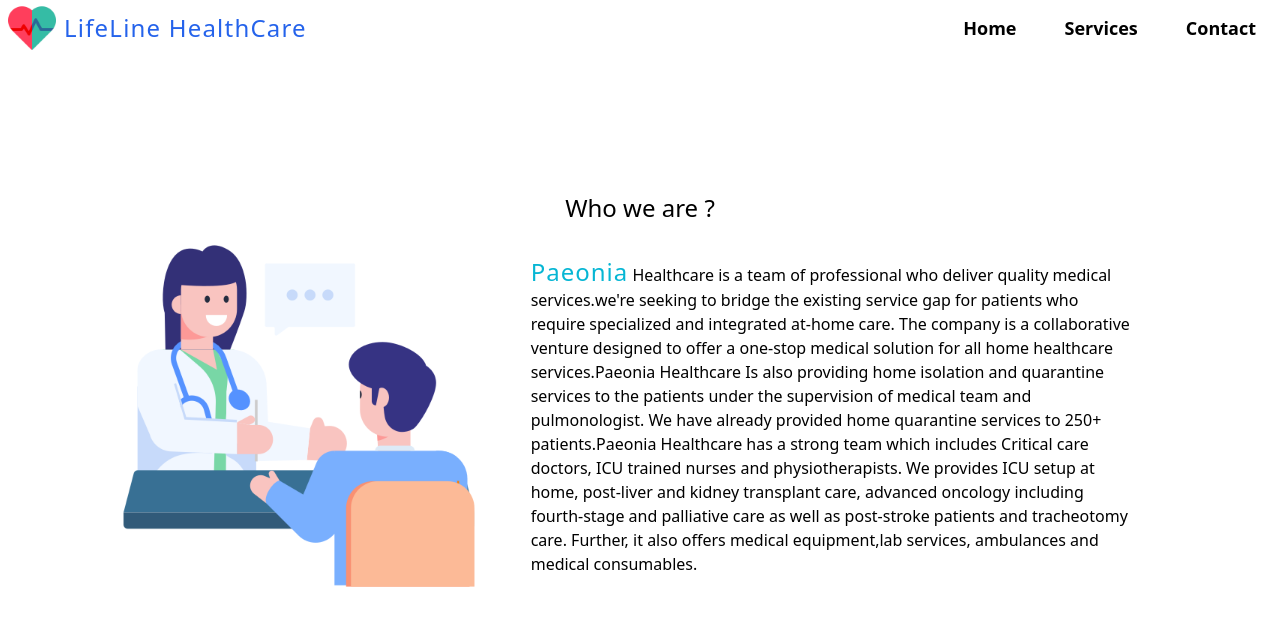
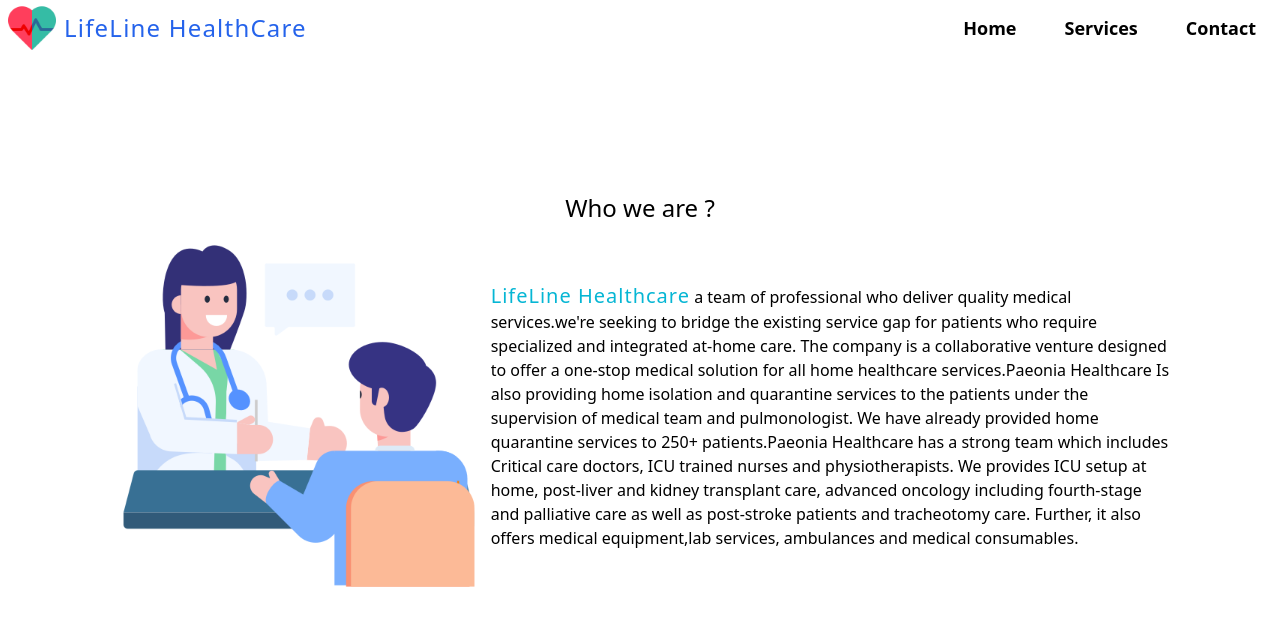
Before and after one commit to RAWS1N/lifeline-healthcare, a React (Create React App) app: page / in a window 1280 px wide. Shown: the top 626 px of the page. Built offline with nearby package versions, Linux system fonts and the light colour scheme.

Commit message:
ui fixed

```diff
--- a/src/Components/Main.jsx
+++ b/src/Components/Main.jsx
@@ -4,7 +4,7 @@
 function Main() {
   return (
     <div>
-      <div className="h-screen  flex-col my-8 md:my-24 w-screen  mx-auto flex  items-center justify-center">
+      <div className="h-screen  flex-col my-2 md:my-20 w-screen  mx-auto flex  items-center justify-center">
         <h1 className="font-medium text-2xl m-0 w-full text-center">
           Who we are ?
         </h1>
@@ -14,26 +14,30 @@
             alt="old woman"
             className="h-96 w-96 hidden md:block"
           />
-          <h4 className=" py-8 px-10">
-            <span className="text-cyan-500 text-2xl tracking-[1px] font-medium">
-              Paeonia
-            </span>{" "}
-            Healthcare is a team of professional who deliver quality medical
-            services.we're seeking to bridge the existing service gap for
-            patients who require specialized and integrated at-home care. The
-            company is a collaborative venture designed to offer a one-stop
-            medical solution for all home healthcare services.Paeonia Healthcare
-            Is also providing home isolation and quarantine services to the
-            patients under the supervision of medical team and pulmonologist. We
-            have already provided home quarantine services to 250+
-            patients.Paeonia Healthcare has a strong team which includes
-            Critical care doctors, ICU trained nurses and physiotherapists. We
-            provides ICU setup at home, post-liver and kidney transplant care,
-            advanced oncology including fourth-stage and palliative care as well
-            as post-stroke patients and tracheotomy care. Further, it also
-            offers medical equipment,lab services, ambulances and medical
-            consumables.
-          </h4>
+
+            <h4 className=" ">
+              <span className="text-cyan-500 text-xl tracking-[1px] font-medium">
+                LifeLine Healthcare
+              </span>{" "}
+                a team of professional who deliver quality medical
+                services.we're seeking to bridge the existing service gap for
+                patients who require specialized and integrated at-home care.
+                The company is a collaborative venture designed to offer a
+                one-stop medical solution for all home healthcare
+                services.Paeonia Healthcare Is also providing home isolation and
+                quarantine services to the patients under the supervision of
+                medical team and pulmonologist. We have already provided home
+                quarantine services to 250+ patients.Paeonia Healthcare has a
+                strong team which includes Critical care doctors, ICU trained
+                nurses and physiotherapists. We provides ICU setup at home,
+                post-liver and kidney transplant care, advanced oncology
+                including fourth-stage and palliative care as well as
+                post-stroke patients and tracheotomy care. Further, it also
+                offers medical equipment,lab services, ambulances and medical
+                consumables.
+
+            </h4>
+
         </div>
       </div>
     </div>
```
